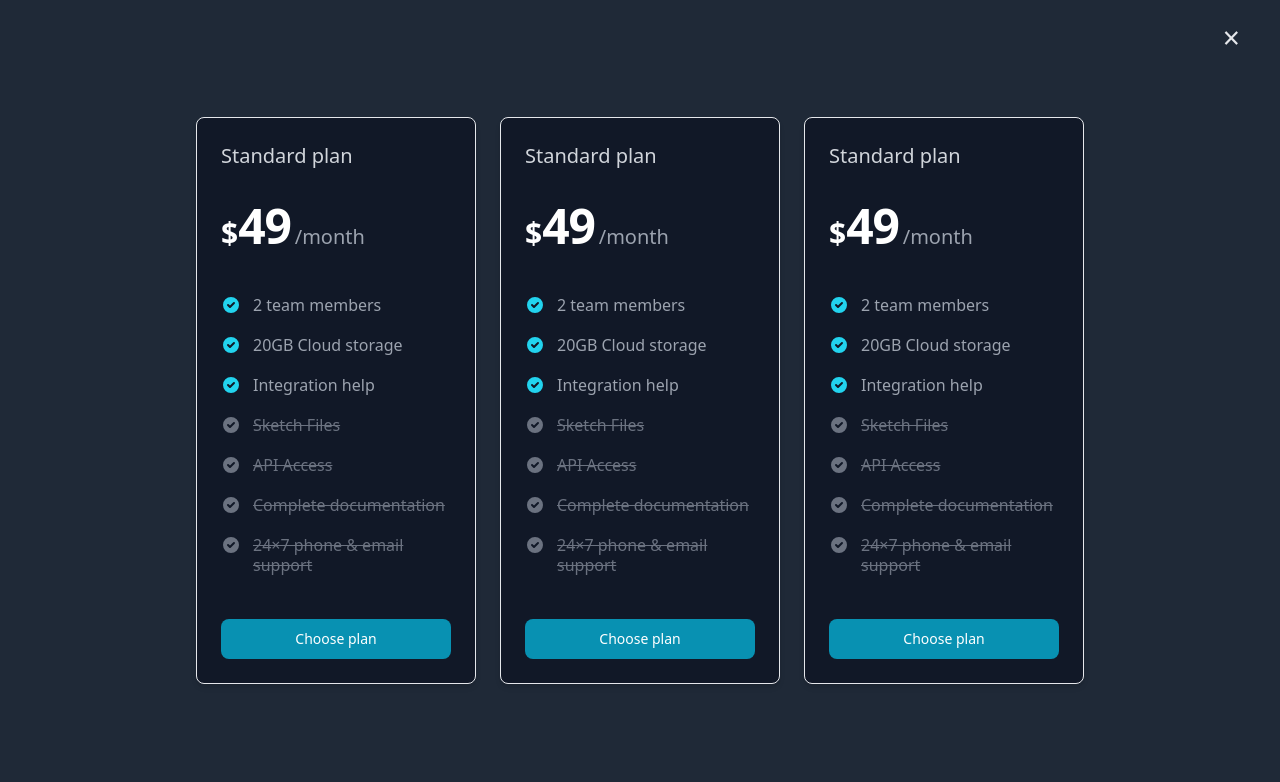
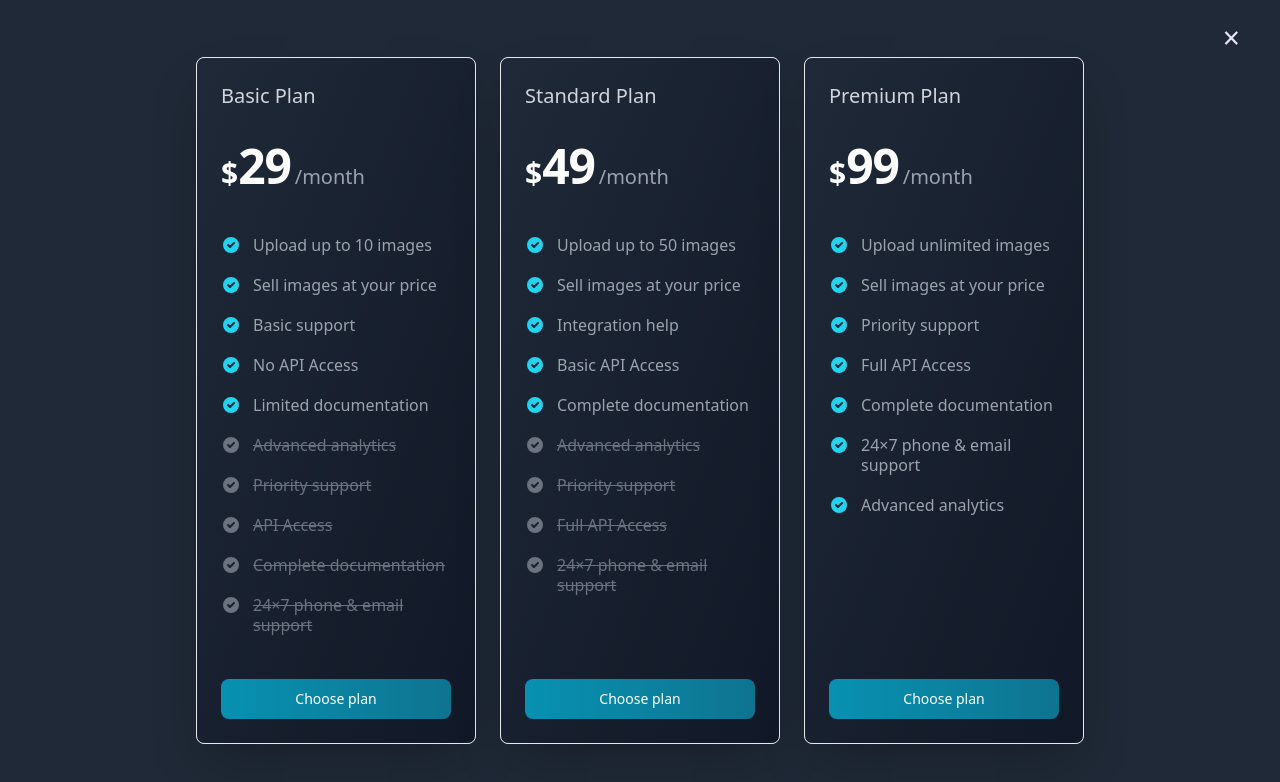
Before and after one commit to hmzatayab/SAVGO, a React (Vite) app in the folder FrontEnd/: page /pricing in a window 1280 px wide. Shown: the top 782 px of the page. Built offline with nearby package versions, Linux system fonts and the light colour scheme.

Commit message:
Redesign Pricing Page & Fix Comment Section Bugs

```diff
--- a/FrontEnd/src/Components/PostCard.jsx
+++ b/FrontEnd/src/Components/PostCard.jsx
@@ -5,6 +5,8 @@ import "../index.css";
 import { UserDataContext } from "../context/UserContext";
 
 function PostCard({ posts }) {
+  // console.log(posts.comments);
+
   const { user } = useContext(UserDataContext);
 
   return (
@@ -75,7 +77,7 @@ function PostCard({ posts }) {
               <div className="flex items-center bg-gray-800 px-4 py-2 rounded-full space-x-2 cursor-pointer">
                 <i className="ri-chat-1-line text-gray-400 ri-lg"></i>
                 <span className="text-white font-semibold text-sm sm:text-base">
-                  2.1k
+                  {posts.comments.length}
                 </span>
               </div>
             </Link>
--- a/FrontEnd/src/Components/PricingCard.jsx
+++ b/FrontEnd/src/Components/PricingCard.jsx
@@ -1,20 +1,20 @@
 import React from "react";
 import { Card } from "flowbite-react";
 
-function PricingCard() {
+function PricingCard({ title, price, features, premiumFeatures }) {
   return (
-    <>
-      <Card className="max-w-sm bg-gray-900 text-white">
-        <h5 className="mb-4 text-xl font-medium text-gray-300">
-          Standard plan
-        </h5>
+    <Card className="max-w-sm bg-gradient-to-br from-gray-800 to-gray-900 text-white shadow-2xl hover:shadow-cyan-500/20 transition-shadow duration-300 h-full flex flex-col">
+      <h5 className="mb-4 text-xl font-medium text-gray-300">{title}</h5>
       <div className="flex items-baseline text-white">
         <span className="text-3xl font-semibold">$</span>
-          <span className="text-5xl font-extrabold tracking-tight">49</span>
+        <span className="text-5xl font-extrabold tracking-tight">
+          {price.replace("$", "")}
+        </span>
         <span className="ml-1 text-xl font-normal text-gray-400">/month</span>
       </div>
-        <ul className="my-7 space-y-5">
-          <li className="flex space-x-3">
+      <ul className="my-7 space-y-5 flex-grow">
+        {features.map((feature, index) => (
+          <li key={index} className="flex space-x-3">
             <svg
               className="h-5 w-5 shrink-0 text-cyan-400"
               fill="currentColor"
@@ -28,44 +28,12 @@ function PricingCard() {
               />
             </svg>
             <span className="text-base font-normal leading-tight text-gray-400">
-              2 team members
+              {feature}
             </span>
           </li>
-          <li className="flex space-x-3">
-            <svg
-              className="h-5 w-5 shrink-0 text-cyan-400"
-              fill="currentColor"
-              viewBox="0 0 20 20"
-              xmlns="http://www.w3.org/2000/svg"
-            >
-              <path
-                fillRule="evenodd"
-                d="M10 18a8 8 0 100-16 8 8 0 000 16zm3.707-9.293a1 1 0 00-1.414-1.414L9 10.586 7.707 9.293a1 1 0 00-1.414 1.414l2 2a1 1 0 001.414 0l4-4z"
-                clipRule="evenodd"
-              />
-            </svg>
-            <span className="text-base font-normal leading-tight text-gray-400">
-              20GB Cloud storage
-            </span>
-          </li>
-          <li className="flex space-x-3">
-            <svg
-              className="h-5 w-5 shrink-0 text-cyan-400"
-              fill="currentColor"
-              viewBox="0 0 20 20"
-              xmlns="http://www.w3.org/2000/svg"
-            >
-              <path
-                fillRule="evenodd"
-                d="M10 18a8 8 0 100-16 8 8 0 000 16zm3.707-9.293a1 1 0 00-1.414-1.414L9 10.586 7.707 9.293a1 1 0 00-1.414 1.414l2 2a1 1 0 001.414 0l4-4z"
-                clipRule="evenodd"
-              />
-            </svg>
-            <span className="text-base font-normal leading-tight text-gray-400">
-              Integration help
-            </span>
-          </li>
-          <li className="flex space-x-3 line-through decoration-gray-500">
+        ))}
+        {premiumFeatures.map((feature, index) => (
+          <li key={index} className="flex space-x-3 line-through decoration-gray-500">
             <svg
               className="h-5 w-5 shrink-0 text-gray-500"
               fill="currentColor"
@@ -79,69 +47,18 @@ function PricingCard() {
               />
             </svg>
             <span className="text-base font-normal leading-tight text-gray-500">
-              Sketch Files
+              {feature}
             </span>
           </li>
-          <li className="flex space-x-3 line-through decoration-gray-500">
-            <svg
-              className="h-5 w-5 shrink-0 text-gray-500"
-              fill="currentColor"
-              viewBox="0 0 20 20"
-              xmlns="http://www.w3.org/2000/svg"
-            >
-              <path
-                fillRule="evenodd"
-                d="M10 18a8 8 0 100-16 8 8 0 000 16zm3.707-9.293a1 1 0 00-1.414-1.414L9 10.586 7.707 9.293a1 1 0 00-1.414 1.414l2 2a1 1 0 001.414 0l4-4z"
-                clipRule="evenodd"
-              />
-            </svg>
-            <span className="text-base font-normal leading-tight text-gray-500">
-              API Access
-            </span>
-          </li>
-          <li className="flex space-x-3 line-through decoration-gray-500">
-            <svg
-              className="h-5 w-5 shrink-0 text-gray-500"
-              fill="currentColor"
-              viewBox="0 0 20 20"
-              xmlns="http://www.w3.org/2000/svg"
-            >
-              <path
-                fillRule="evenodd"
-                d="M10 18a8 8 0 100-16 8 8 0 000 16zm3.707-9.293a1 1 0 00-1.414-1.414L9 10.586 7.707 9.293a1 1 0 00-1.414 1.414l2 2a1 1 0 001.414 0l4-4z"
-                clipRule="evenodd"
-              />
-            </svg>
-            <span className="text-base font-normal leading-tight text-gray-500">
-              Complete documentation
-            </span>
-          </li>
-          <li className="flex space-x-3 line-through decoration-gray-500">
-            <svg
-              className="h-5 w-5 shrink-0 text-gray-500"
-              fill="currentColor"
-              viewBox="0 0 20 20"
-              xmlns="http://www.w3.org/2000/svg"
-            >
-              <path
-                fillRule="evenodd"
-                d="M10 18a8 8 0 100-16 8 8 0 000 16zm3.707-9.293a1 1 0 00-1.414-1.414L9 10.586 7.707 9.293a1 1 0 00-1.414 1.414l2 2a1 1 0 001.414 0l4-4z"
-                clipRule="evenodd"
-              />
-            </svg>
-            <span className="text-base font-normal leading-tight text-gray-500">
-              24×7 phone & email support
-            </span>
-          </li>
+        ))}
       </ul>
       <button
         type="button"
-          className="inline-flex w-full justify-center rounded-lg bg-cyan-600 px-5 py-2.5 text-center text-sm font-medium text-white hover:bg-cyan-700 focus:outline-none focus:ring-4 focus:ring-cyan-200"
+        className="inline-flex w-full justify-center rounded-lg bg-gradient-to-r from-cyan-600 to-cyan-700 px-5 py-2.5 text-center text-sm font-medium text-white hover:from-cyan-700 hover:to-cyan-800 focus:outline-none focus:ring-4 focus:ring-cyan-200 transition-all duration-300"
       >
         Choose plan
       </button>
     </Card>
-    </>
   );
 }
 
--- a/FrontEnd/src/Pages/Home.jsx
+++ b/FrontEnd/src/Pages/Home.jsx
@@ -126,22 +126,21 @@ function Home() {
           <span className="text-xs bg-blue-500 rounded-full text-white px-4 py-1.5 mr-3">
             New
           </span>
-                <span>Jumbotron component was launched! See what's new</span>
+          <span>Image Auction Feature is Live! See what's new</span>
         </a>
         <h1 className="mb-4 text-4xl font-extrabold text-gray-200">
-                We invest in the world's potential
+          Upload, Bid & Earn from Your Images
         </h1>
         <p className="mb-8 text-lg text-gray-400">
-                Here at Flowbite, we focus on markets where technology,
-                innovation, and capital can unlock long-term value and drive
-                economic growth.
+          Upload your best images, set a starting bid, and let the auction begin!
+          Users can bid on images for 10 days, and the highest bid wins.
         </p>
         <form className="w-full max-w-md mx-auto">
           <div className="relative">
             <input
               type="email"
               className="block w-full p-4 pl-10 text-sm text-gray-300 border border-gray-600 rounded-lg bg-gray-800"
-                    placeholder="Enter your email here..."
+              placeholder="Enter your email to get started..."
               required
             />
             <Link
--- a/FrontEnd/src/Pages/Pricing.jsx
+++ b/FrontEnd/src/Pages/Pricing.jsx
@@ -4,6 +4,58 @@ import { Link } from "react-router-dom";
 import AnimationWrapper from "../Components/Animations";
 
 function Pricing() {
+  const pricingPlans = [
+    {
+      title: "Basic Plan",
+      price: "$29",
+      features: [
+        "Upload up to 10 images",
+        "Sell images at your price",
+        "Basic support",
+        "No API Access",
+        "Limited documentation",
+      ],
+      premiumFeatures: [
+        "Advanced analytics",
+        "Priority support",
+        "API Access",
+        "Complete documentation",
+        "24×7 phone & email support",
+      ],
+    },
+    {
+      title: "Standard Plan",
+      price: "$49",
+      features: [
+        "Upload up to 50 images",
+        "Sell images at your price",
+        "Integration help",
+        "Basic API Access",
+        "Complete documentation",
+      ],
+      premiumFeatures: [
+        "Advanced analytics",
+        "Priority support",
+        "Full API Access",
+        "24×7 phone & email support",
+      ],
+    },
+    {
+      title: "Premium Plan",
+      price: "$99",
+      features: [
+        "Upload unlimited images",
+        "Sell images at your price",
+        "Priority support",
+        "Full API Access",
+        "Complete documentation",
+        "24×7 phone & email support",
+        "Advanced analytics",
+      ],
+      premiumFeatures: [], // No premium features for the Premium plan
+    },
+  ];
+
   return (
     <>
       <div className="relative">
@@ -17,15 +69,19 @@ function Pricing() {
       >
         <div className="flex items-center justify-center min-h-screen">
           <div className="flex flex-wrap justify-center gap-6 w-full max-w-6xl px-4">
-            <div className="w-full sm:w-1/2 md:w-1/3 lg:w-1/4 xl:w-1/4">
-              <PricingCard />
-            </div>
-            <div className="w-full sm:w-1/2 md:w-1/3 lg:w-1/4 xl:w-1/4">
-              <PricingCard />
-            </div>
-            <div className="w-full sm:w-1/2 md:w-1/3 lg:w-1/4 xl:w-1/4">
-              <PricingCard />
-            </div>
+            {pricingPlans.map((plan, index) => (
+              <div
+                key={index}
+                className="w-full sm:w-1/2 md:w-1/3 lg:w-1/4 xl:w-1/4"
+              >
+                <PricingCard
+                  title={plan.title}
+                  price={plan.price}
+                  features={plan.features}
+                  premiumFeatures={plan.premiumFeatures}
+                />
+              </div>
+            ))}
           </div>
         </div>
       </AnimationWrapper>
```
Also changed, not shown: FrontEnd/src/Pages/PostDetail.jsx (+128 -66 lines), 2 other files (tests, documents, lock files or other folders). Lines whose indentation alone changed are shown as unchanged.
